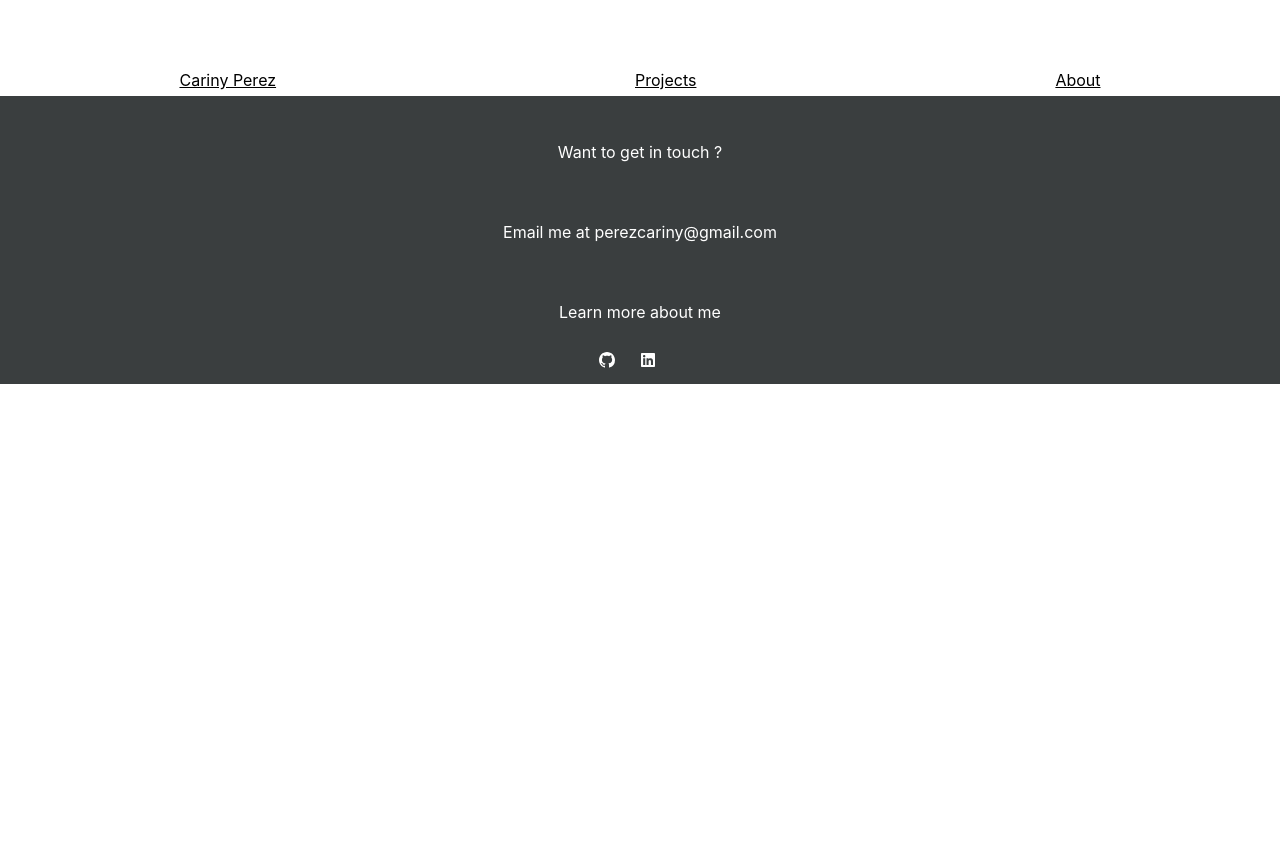
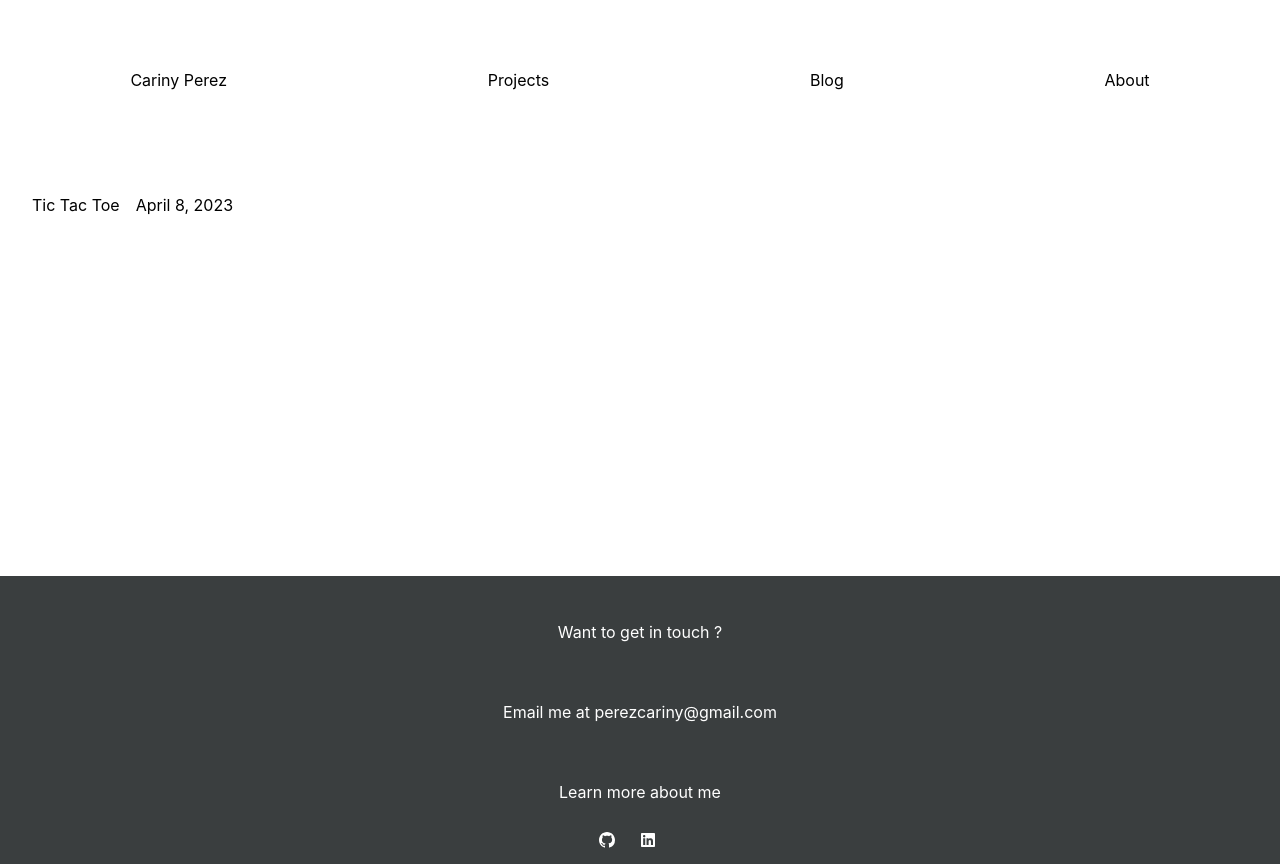
Before and after one commit to carinyperez/portfolio, a React (Create React App) app: page /blog in a window 1280 px wide. Before the commit the page ends 800 px from the top, so only its background shows below. Built offline with nearby package versions, Linux system fonts and the light colour scheme; no server answers.

Commit message:
feat: add blog page and start tic-tac-toe post game

```diff
--- a/src/App.css
+++ b/src/App.css
@@ -72,3 +72,7 @@ footer a {
     transform: rotate(360deg);
   }
 }
+
+a {
+	text-decoration: none;
+}
--- a/src/App.js
+++ b/src/App.js
@@ -5,19 +5,24 @@ import {FaLinkedin} from 'react-icons/fa';
 import {GoMarkGithub } from "react-icons/go";
 import About from './pages/about/about';
 import Projects from './pages/projects/projects';
+import TicTacToe from './components/Posts/TicTacToe/ticTacToe.jsx';
+import Blog from './pages/blog/blog';
 
 function App() {
   return (
     <div className="App">
       <header className="App-header">
         <Link to="/" className='homepage-link'>Cariny Perez</Link>
-        <Link to="projects">Projects</Link>
+        <Link to="/projects">Projects</Link>
+		<Link to="/blog">Blog</Link>
         <Link to="/about">About</Link>
       </header>
       <Switch>
           <Route exact path ='/' component ={HomePage}></Route>
           <Route exact path ='/about' component ={About}></Route>
           <Route exact path='/projects' component={Projects}></Route>
+		  <Route exact path='/blog' component={Blog}></Route>
+		  <Route exact path='/blog/tic-tac-toe' component={TicTacToe}></Route>
       </Switch>
       <footer>
         <p>Want to get in touch ?</p>
--- /dev/null
+++ b/src/components/Posts/TicTacToe/ticTacToe.jsx
@@ -0,0 +1,13 @@
+const ticTacToe = () => {
+	return (
+		<main>
+			<section className='tic-tac-toe'>
+				<p>I saw a tic tac toe game as part of the new getting started with react docs and
+					decided to code my own implementation. Here is the link to my repository.
+					How would you implement it ?
+				</p>
+			</section>
+		</main>
+	)
+}
+export default ticTacToe;
--- /dev/null
+++ b/src/components/Posts/TicTacToe/ticTacToe.scss
@@ -0,0 +1,3 @@
+.tic-tac-toe {
+	margin: 2rem;
+}
--- /dev/null
+++ b/src/pages/blog/blog.jsx
@@ -0,0 +1,18 @@
+import { Link, useLocation} from 'react-router-dom';
+import './blog.scss';
+
+const Blog = () => {
+	const {pathname}= useLocation();
+	return (
+		<main >
+			<section className='blog'>
+			<article>
+				<Link to={`${pathname}/tic-tac-toe`}>Tic Tac Toe</Link>
+				<p>April 8, 2023</p>
+			</article>
+			</section>
+		</main>
+	)
+}
+
+export default Blog;
--- /dev/null
+++ b/src/pages/blog/blog.scss
@@ -0,0 +1,5 @@
+.blog article {
+	display: flex;
+	align-items: baseline;
+	text-align: left;
+}
--- a/src/pages/homepage/homepage.jsx
+++ b/src/pages/homepage/homepage.jsx
@@ -1,6 +1,5 @@
 import './homepage.scss';
 import useAxios from '../../hooks/useAxios';
-
 
 const HomePage = () => {
     const {data, error } = useAxios('https://api.api-ninjas.com/v1/quotes?category=happiness');
--- a/src/pages/homepage/homepage.scss
+++ b/src/pages/homepage/homepage.scss
@@ -4,7 +4,6 @@
 
 main {
 	min-height: 60vh;
-	padding: 2rem;
 }
 
 section {
```
